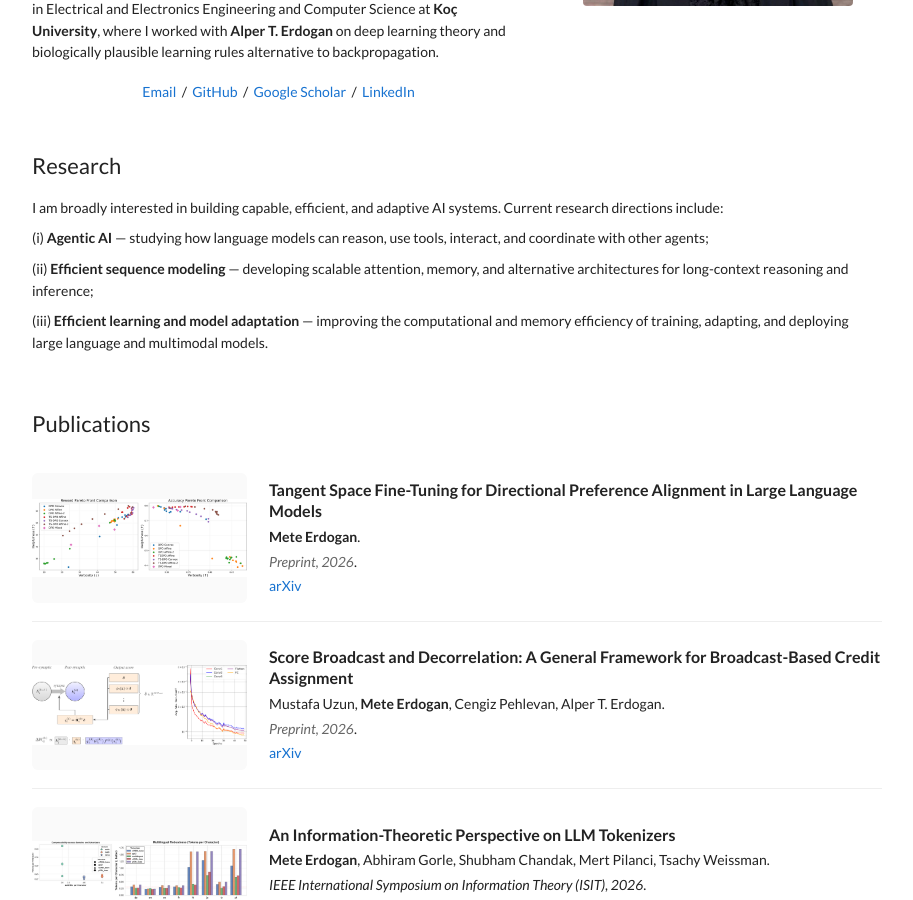
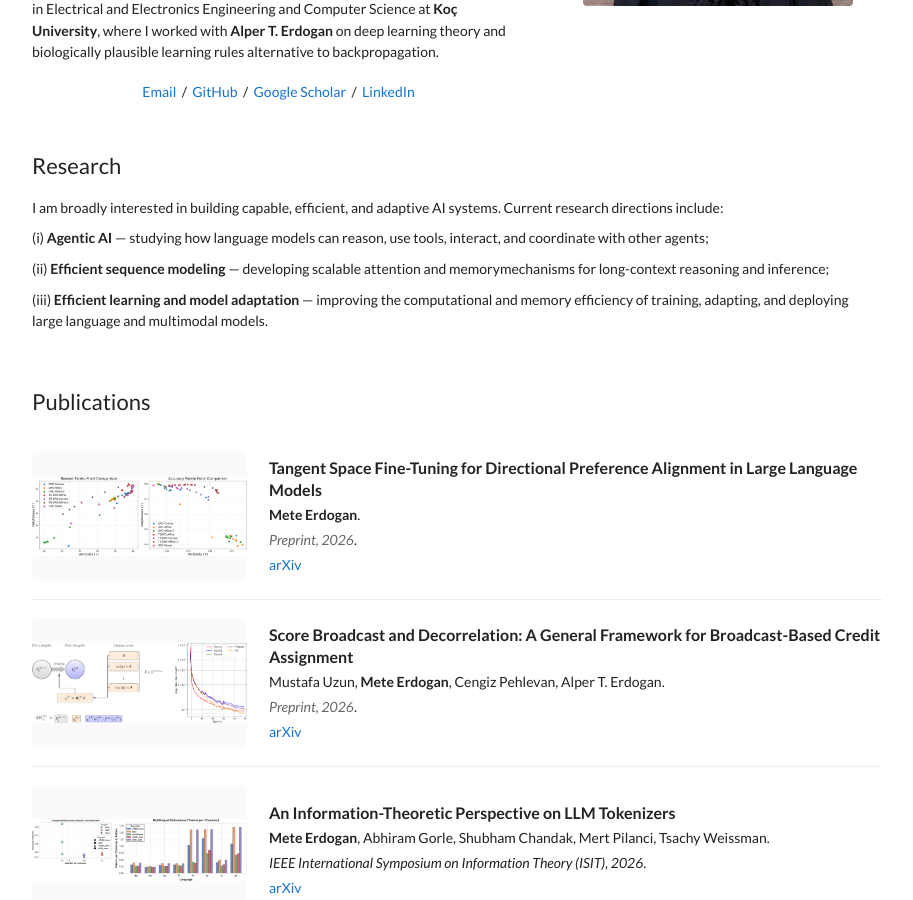
Before and after one commit to meterdogan07/meterdogan07.github.io, a Jekyll site: the page docs/index.html, which Jekyll copies as it is, in a window 1280 px wide and 900 px high, scrolled down 402 px. Shown: the whole window, without its empty margins (183-1096 px from the left). Built offline with Jekyll 4.4.1, drawn with Linux system fonts in a browser that asks for light colours.

Commit message:
Update index.html

```diff
--- a/docs/index.html
+++ b/docs/index.html
@@ -51,7 +51,7 @@
     <h2>Research</h2>
     <p>I am broadly interested in building capable, efficient, and adaptive AI systems. Current research directions include:</p>
     <p>(i) <b>Agentic AI</b> — studying how language models can reason, use tools, interact, and coordinate with other agents;</p>
-    <p>(ii) <b>Efficient sequence modeling</b> — developing scalable attention, memory, and alternative architectures for long-context reasoning and inference;</p>
+    <p>(ii) <b>Efficient sequence modeling</b> — developing scalable attention and memorymechanisms for long-context reasoning and inference;</p>
     <p>(iii) <b>Efficient learning and model adaptation</b> — improving the computational and memory efficiency of training, adapting, and deploying large language and multimodal models.</p>
   </section>
 
```
